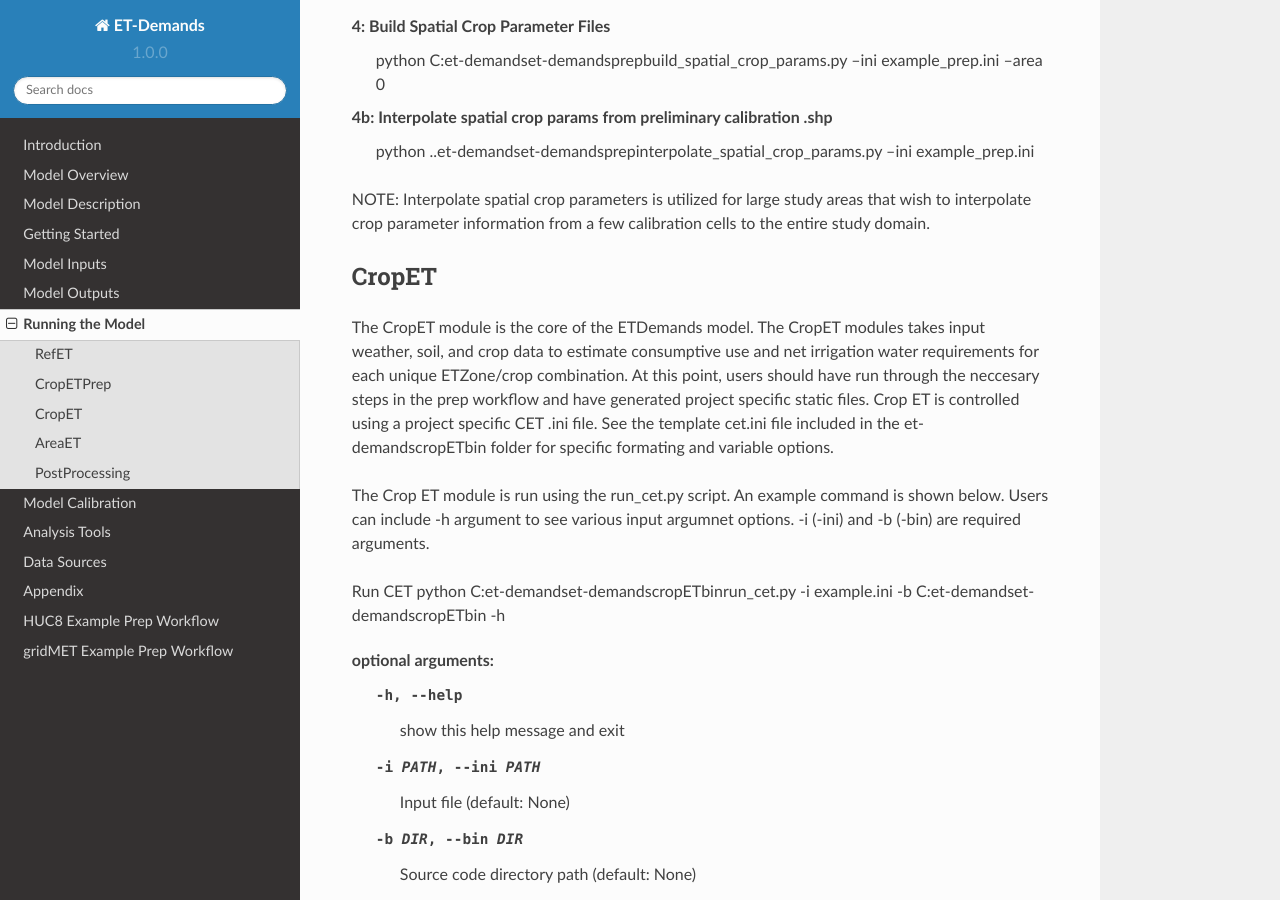
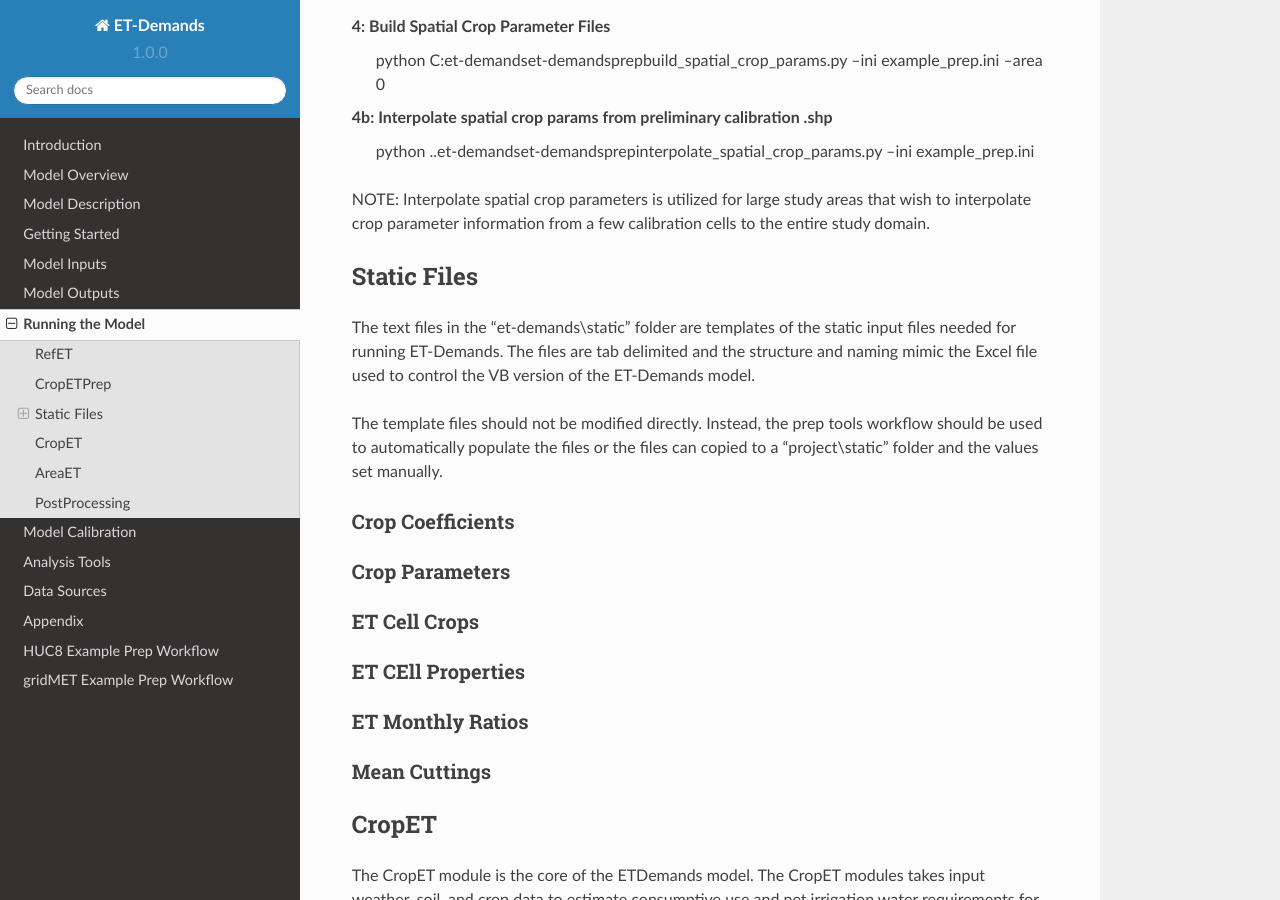
Before and after one commit to DOI-BOR/et-demands, a Sphinx documentation site: the page built from docs/model_run.rst, in a window 1280 px wide and 900 px high, scrolled down 1227 px. Built offline with Sphinx 7.4.7 and the Read the Docs theme 2.0.0, drawn with Linux system fonts in a browser that asks for light colours.

Commit message:
Added Static Files section; Initial Commit

```diff
--- a/docs/model_run.rst
+++ b/docs/model_run.rst
@@ -48,6 +48,31 @@ Steps 4 and 4b are only needed if running spatially varying cablibration mode
 NOTE: Interpolate spatial crop parameters is utilized for large study areas that wish to interpolate
 crop parameter information from a few calibration cells to the entire study domain.
 
+Static Files
+------
+The text files in the "et-demands\\static" folder are templates of the static input files needed for running ET-Demands.  The files are tab delimited and the structure and naming mimic the Excel file used to control the VB version of the ET-Demands model.
+
+The template files should not be modified directly.  Instead, the prep tools workflow should be used to automatically populate the files or the files can copied to a "project\\static" folder and the values set manually.
+
+Crop Coefficients
+^^^^^^^^^^^^^^^^^^^^^^^^^
+
+Crop Parameters
+^^^^^^^^^^^^^^^^^^^^^^^^^
+
+ET Cell Crops
+^^^^^^^^^^^^^^^^^^^^^^^^^
+
+ET CEll Properties
+^^^^^^^^^^^^^^^^^^^^^^^^^
+
+ET Monthly Ratios
+^^^^^^^^^^^^^^^^^^^^^^^^^
+
+Mean Cuttings
+^^^^^^^^^^^^^^^^^^^^^^^^^
+
+
 
 CropET
 ------
```
